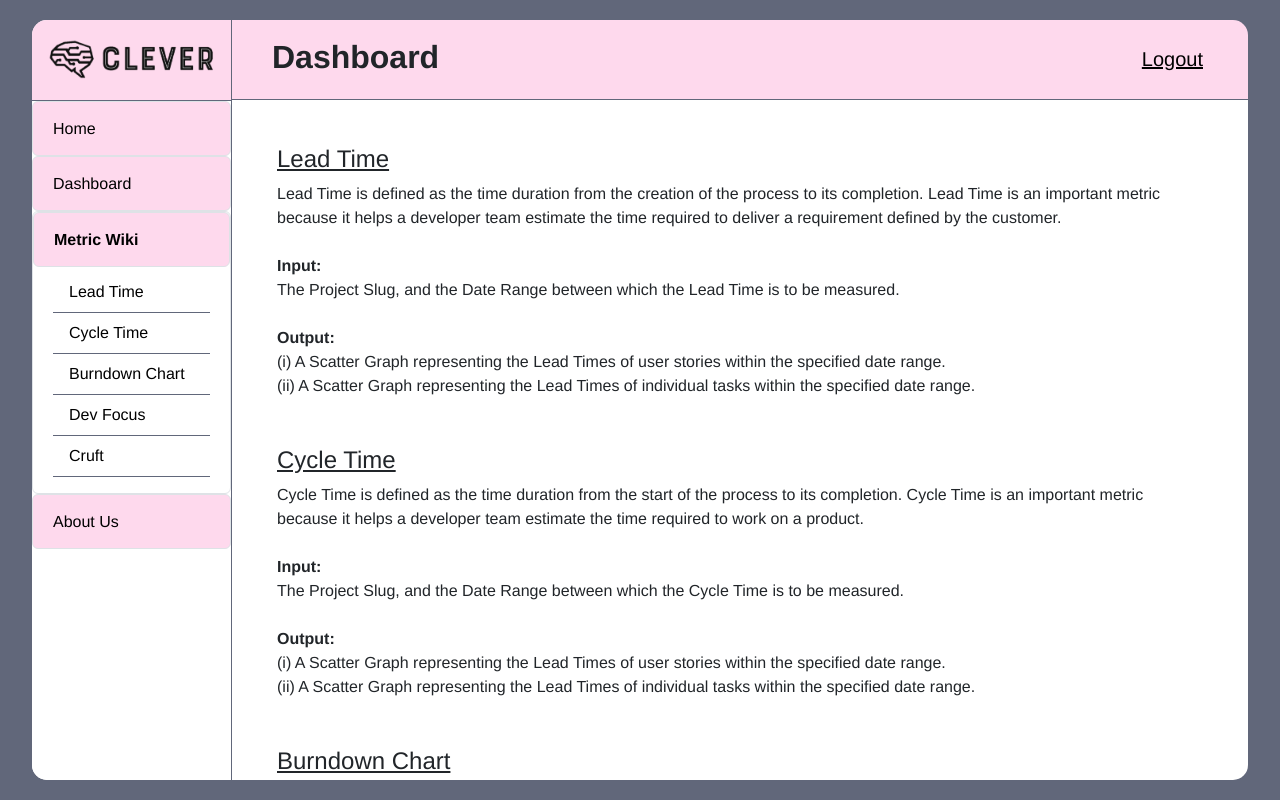
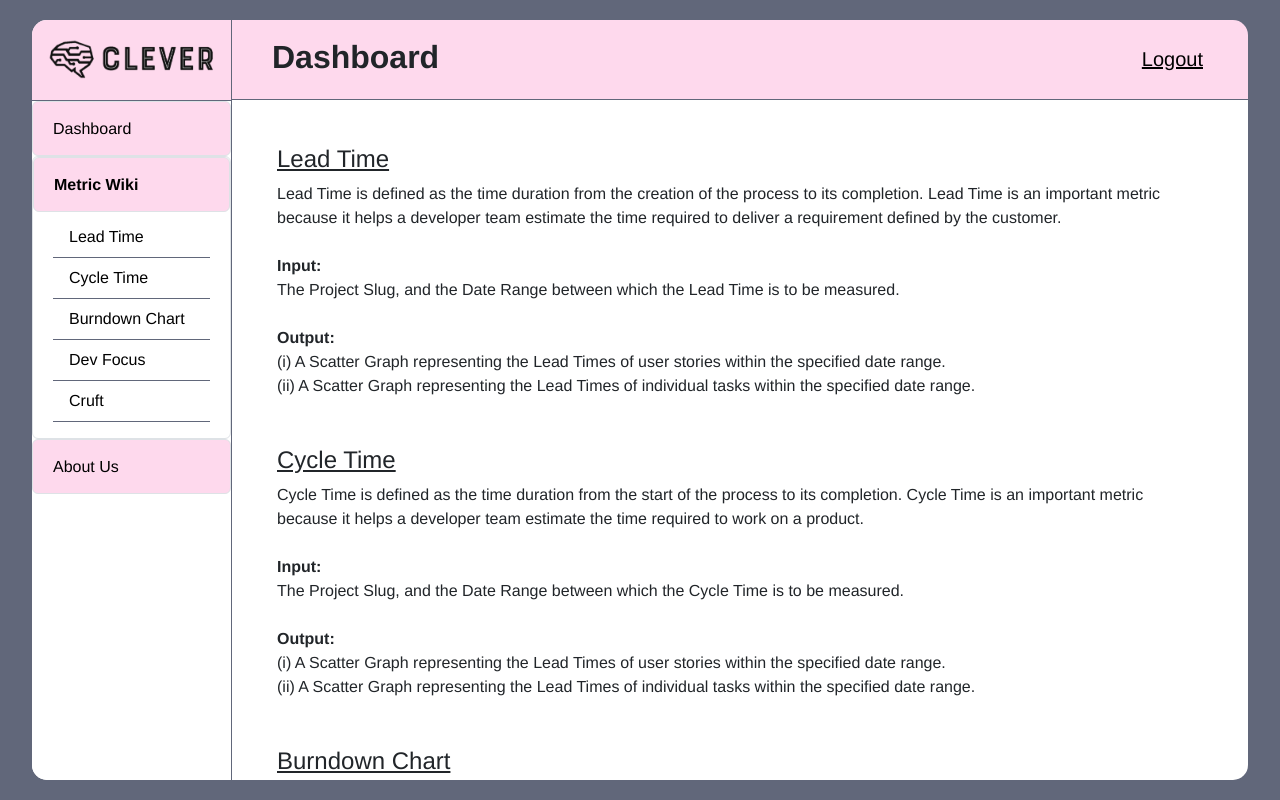
Before and after one commit to SER516-Clever/SER516-Team-Clever, a React (Create React App) app in the folder react-ui/: page /metricwiki in a window 1280 px wide. Built offline with nearby package versions, Linux system fonts and the light colour scheme.

Commit message:
[US272 Task290] Update Nav Bar

```diff
--- a/react-ui/src/aboutus/aboutus.js
+++ b/react-ui/src/aboutus/aboutus.js
@@ -23,9 +23,6 @@ const AboutUs = () => {
                     </div>
                     <div className="backgroundWhite" style={{ minHeight: "85vh", borderBottomLeftRadius: "15px", borderTop: "1px solid #61677A", borderRight: "1px solid #61677A" }}>
                         <Nav defaultActiveKey="/home" className="flex-column">
-                            <ListGroup defaultActiveKey={['0']} alwaysOpen>
-                                <ListGroup.Item as="li"><a href="/">Home</a></ListGroup.Item>
-                            </ListGroup>
                             <ListGroup defaultActiveKey={['0']} alwaysOpen>
                                 <ListGroup.Item as={Link} to="/project" state={{token: auth}}><a href="/project">Dashboard</a></ListGroup.Item>
                             </ListGroup>
--- a/react-ui/src/metricwiki/metricwiki.js
+++ b/react-ui/src/metricwiki/metricwiki.js
@@ -21,9 +21,6 @@ const MetricWiki = () => {
                     </div>
                     <div className="backgroundWhite" style={{ minHeight: "85vh", borderBottomLeftRadius: "15px", borderTop: "1px solid #61677A", borderRight: "1px solid #61677A" }}>
                         <Nav defaultActiveKey="/home" className="flex-column">
-                        <ListGroup defaultActiveKey={['0']} alwaysOpen>
-                                <ListGroup.Item as="li"><a href="/">Home</a></ListGroup.Item>
-                            </ListGroup>
                             <ListGroup defaultActiveKey={['0']} alwaysOpen>
                                 <ListGroup.Item as={Link} to="/project" state={{token: auth}}>Dashboard</ListGroup.Item>
                             </ListGroup>
--- a/react-ui/src/project/index.js
+++ b/react-ui/src/project/index.js
@@ -138,9 +138,6 @@ const Project = () => {
                     </div>
                     <div className="backgroundWhite" style={{ minHeight: "85vh", borderBottomLeftRadius: "15px", borderTop: "1px solid #61677A", borderRight: "1px solid #61677A" }}>
                         <Nav defaultActiveKey="/home" className="flex-column">
-                            <ListGroup defaultActiveKey={['0']} alwaysOpen>
-                                <ListGroup.Item as="li"><a href="/">Home</a></ListGroup.Item>
-                            </ListGroup>
                             <ListGroup defaultActiveKey={['0']} alwaysOpen>
                                 <ListGroup.Item  as={Link} to="/project" state={{token: auth}}><b>Dashboard</b></ListGroup.Item>
                             </ListGroup>
```
